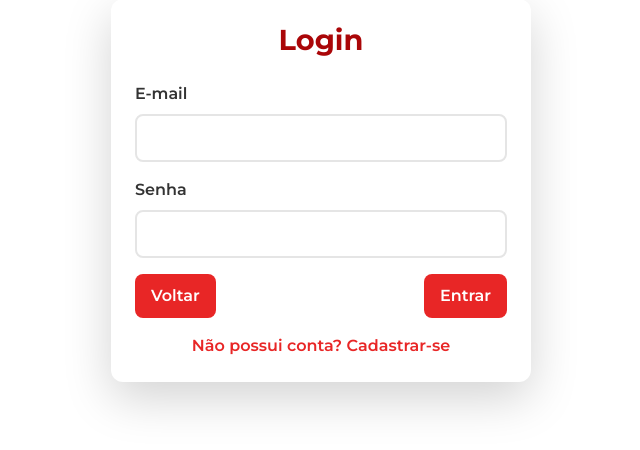
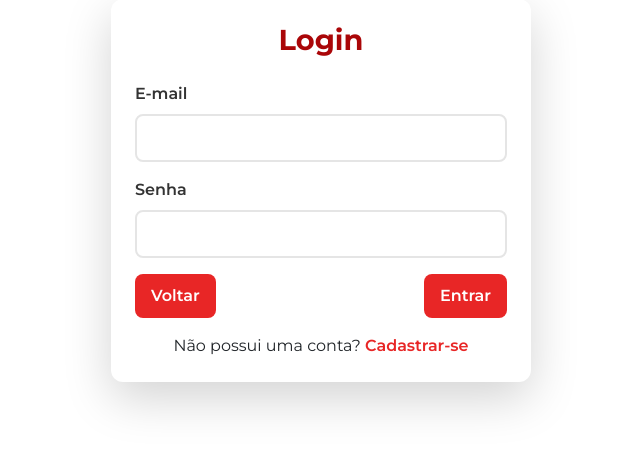
Before and after one commit to mariasantiag/portfolio-dos-tcc, a Flask app: page /paginalogin in a window 1280 px wide. Shown: the part 233-683 px from the top of the page, without its empty margins (319-959 px from the left). Run offline with Flask 3, Linux system fonts and the light colour scheme.

Commit message:
ajustes: cadastro

```diff
--- a/templates/login.html
+++ b/templates/login.html
@@ -50,7 +50,8 @@
         </div>
 
         <div class="text-center mt-3">
-          <a href="/paginaverificacao" >Não possui conta? Cadastrar-se</a>
+          <span>Não possui uma conta? <a href="/paginaverificacao">Cadastrar-se</a></span>
+
         </div>
       </form>
     </section>
```
